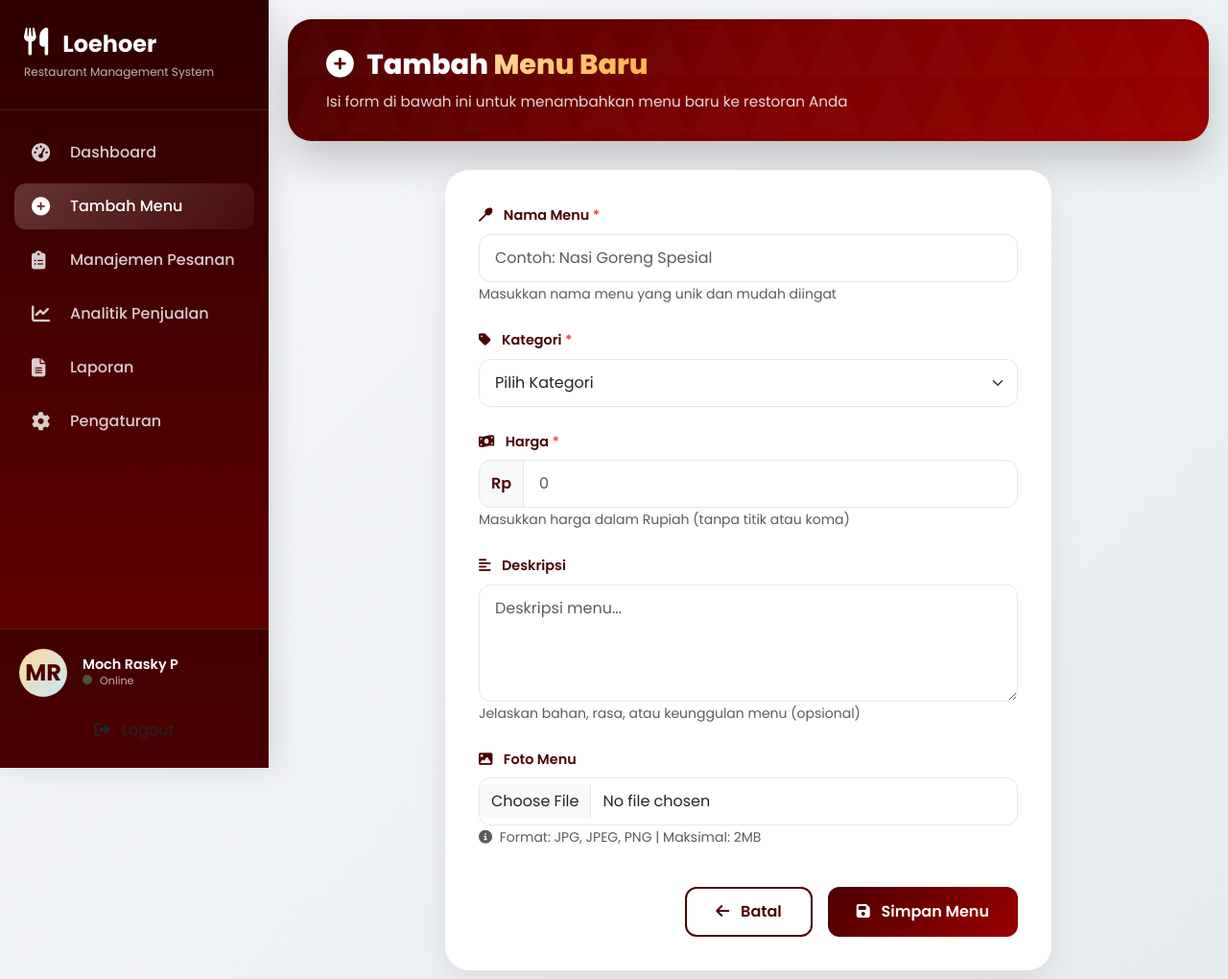
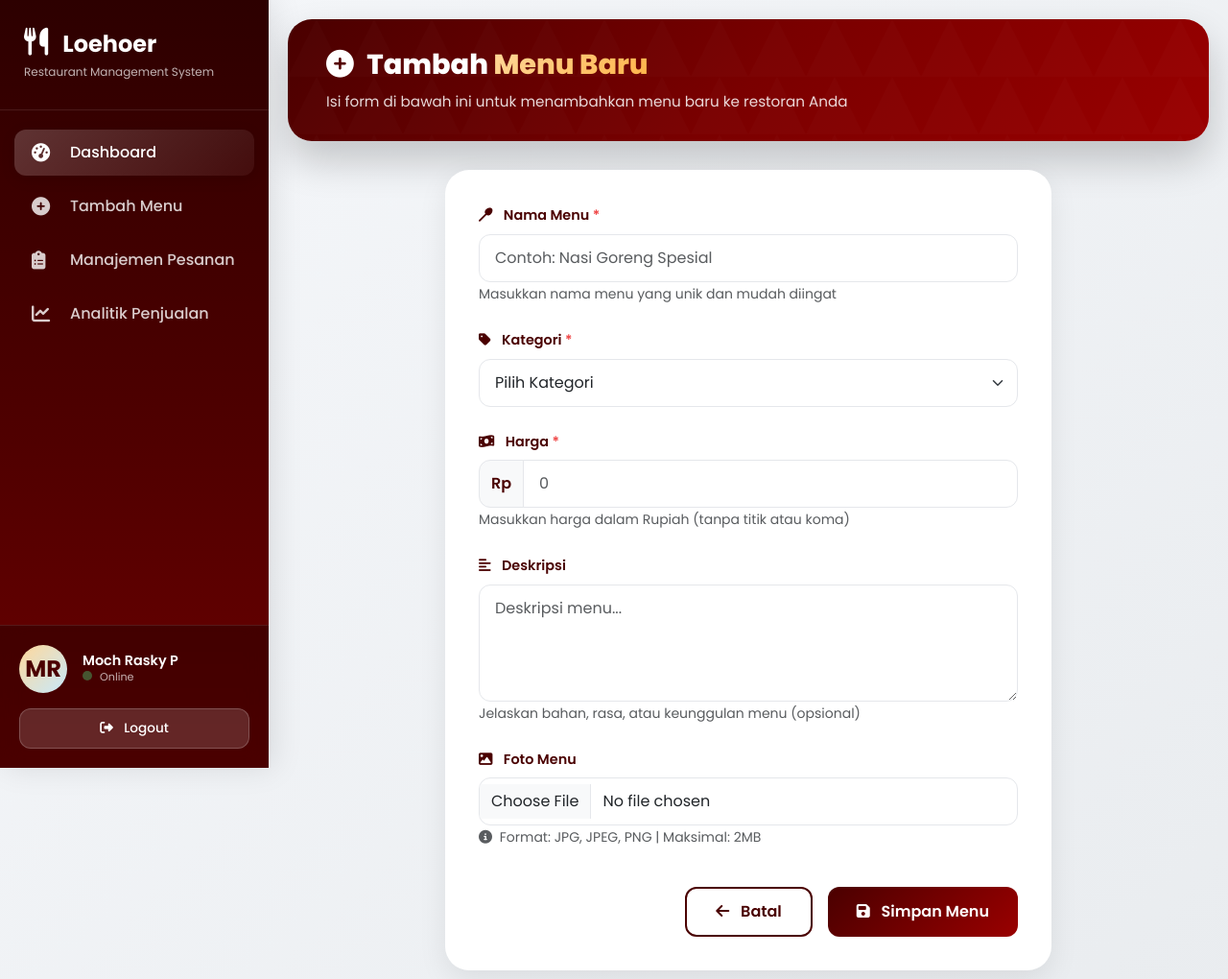
Before and after one commit to MochRaskyy16/RESTO, a PHP site: page /tambah.php in a window 1280 px wide. Shown: the top 1020 px of the page at 96% size. Run offline with PHP 8.4, Linux system fonts and the light colour scheme; the visitor is signed in with stand-in values (Sample User, id 1); some libraries are stand-ins or nearby versions.

Commit message:
revisi by fugi

```diff
--- a/tambah.php
+++ b/tambah.php
@@ -170,6 +170,7 @@ if ($_SERVER['REQUEST_METHOD'] == 'POST') {
         .sidebar-nav .nav-link:hover { background: rgba(255, 255, 255, 0.15); color: white; transform: translateX(5px); }
         .sidebar-nav .nav-link.active { background: linear-gradient(135deg, rgba(255, 255, 255, 0.2), rgba(255, 255, 255, 0.05)); color: white; box-shadow: 0 4px 15px rgba(0, 0, 0, 0.1); }
 
+       /* Sidebar User */
 .sidebar-user {
     position: absolute;
     bottom: 0;
@@ -180,6 +181,7 @@ if ($_SERVER['REQUEST_METHOD'] == 'POST') {
     backdrop-filter: blur(10px);
     border-top: 1px solid rgba(255, 255, 255, 0.1);
 }
+
 .user-avatar {
     width: 50px;
     height: 50px;
@@ -192,11 +194,55 @@ if ($_SERVER['REQUEST_METHOD'] == 'POST') {
     font-weight: bold;
     color: #4b0000;
 }
-        .user-info h6 { margin: 0; font-size: 0.9rem; font-weight: 600; }
-        .user-info p { margin: 0; font-size: 0.7rem; opacity: 0.7; }
-        .user-status { width: 10px; height: 10px; background: #4ade80; border-radius: 50%; display: inline-block; margin-right: 5px; animation: pulse 2s infinite; }
-        @keyframes pulse { 0%, 100% { opacity: 1; } 50% { opacity: 0.5; } }
 
+.user-info h6 {
+    margin: 0;
+    font-size: 0.9rem;
+    font-weight: 600;
+}
+
+.user-info p {
+    margin: 0;
+    font-size: 0.7rem;
+    opacity: 0.7;
+}
+
+.user-status {
+    width: 10px;
+    height: 10px;
+    background: #4ade80;
+    border-radius: 50%;
+    display: inline-block;
+    margin-right: 5px;
+    animation: pulse 2s infinite;
+}
+
+@keyframes pulse {
+    0%, 100% { opacity: 1; }
+    50% { opacity: 0.5; }
+}
+
+/* Tombol Logout */
+.btn-logout {
+    background: rgba(255, 255, 255, 0.15);
+    color: white;
+    border: 1px solid rgba(255, 255, 255, 0.2);
+    border-radius: 12px;
+    padding: 10px;
+    font-size: 0.85rem;
+    font-weight: 500;
+    transition: all 0.3s ease;
+    cursor: pointer;
+    width: 100%;
+    text-align: center;
+}
+
+.btn-logout:hover {
+    background: #ef4444;
+    border-color: #ef4444;
+    transform: translateY(-2px);
+    color: white;
+}
         /* Main Content */
         .main-content { margin-left: 280px; padding: 20px; transition: all 0.3s ease; }
 
@@ -369,6 +415,9 @@ if ($_SERVER['REQUEST_METHOD'] == 'POST') {
 <!-- ============================================ -->
 <!-- SIDEBAR PREMIUM -->
 <!-- ============================================ -->
+<!-- ============================================ -->
+<!-- SIDEBAR PREMIUM -->
+<!-- ============================================ -->
 <div class="sidebar" id="sidebar">
     <div class="sidebar-logo">
         <h3>
@@ -379,12 +428,12 @@ if ($_SERVER['REQUEST_METHOD'] == 'POST') {
 
     <ul class="sidebar-nav">
         <li class="nav-item">
-            <a class="nav-link" href="dashboard-premium.php">
+            <a class="nav-link active" href="dashboard-premium.php">
                 <i class="fas fa-tachometer-alt"></i> Dashboard
             </a>
         </li>
         <li class="nav-item">
-            <a class="nav-link active" href="tambah.php">
+            <a class="nav-link" href="tambah.php">
                 <i class="fas fa-plus-circle"></i> Tambah Menu
             </a>
         </li>
@@ -398,19 +447,11 @@ if ($_SERVER['REQUEST_METHOD'] == 'POST') {
                 <i class="fas fa-chart-line"></i> Analitik Penjualan
             </a>
         </li>
-
-        <li class="nav-item">
-            <a class="nav-link" href="laporan.php">
-                <i class="fas fa-file-alt"></i> Laporan
-            </a>
-        </li>
-        <li class="nav-item">
-            <a class="nav-link" href="pengaturan.php">
-                <i class="fas fa-cog"></i> Pengaturan
-            </a>
-        </li>
     </ul>
 
+    <!-- ========================================== -->
+    <!-- SIDEBAR USER - COCOKKAN DI SEMUA FILE     -->
+    <!-- ========================================== -->
     <div class="sidebar-user">
         <div class="d-flex align-items-center">
             <div class="user-avatar me-3">
```
Lines whose indentation alone changed are shown as unchanged.
